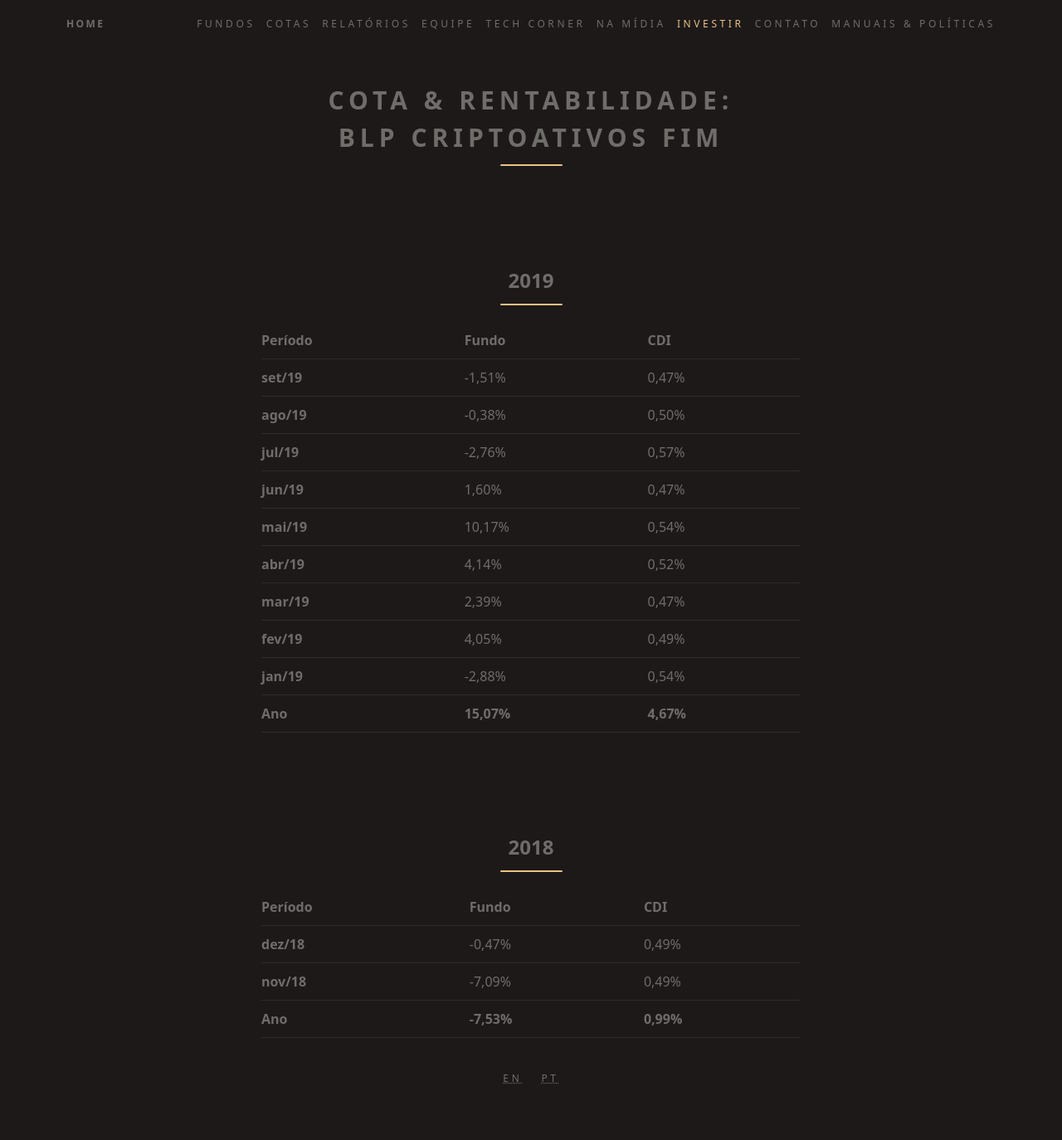
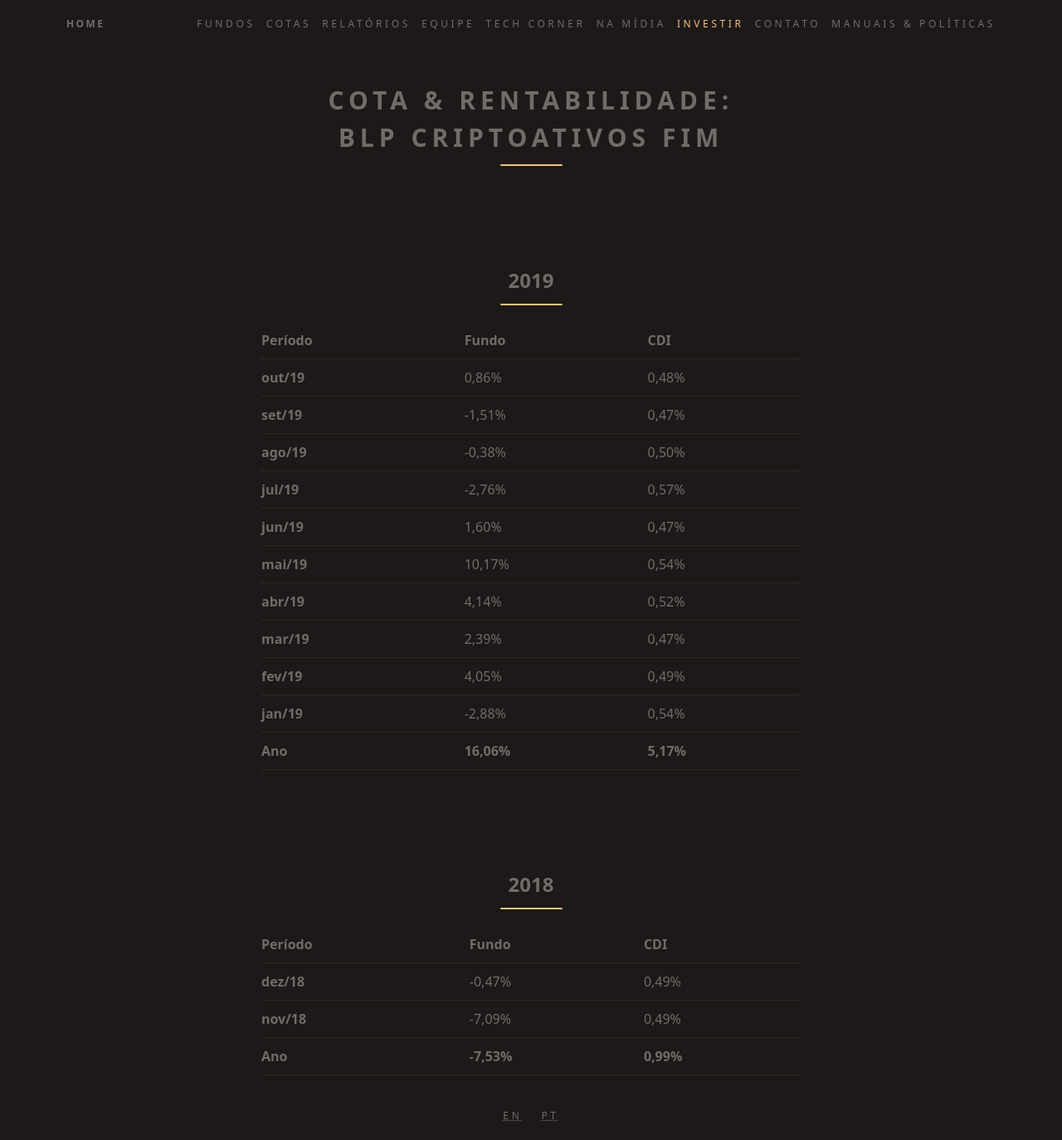
Before and after one commit to ateliedetemas/blpcrypto, a Jekyll site: the page built from _pages/rentabilidade/ativos-fim.md, in a window 1280 px wide. Shown: the whole page at 83% size. Built offline with Jekyll 4.4.1, drawn with Linux system fonts in a browser that asks for light colours; before the commit the page ends 1329 px from its top, so only the background shows below that.

Commit message:
Update ativos-fim.md

```diff
--- a/_pages/rentabilidade/ativos-fim.md
+++ b/_pages/rentabilidade/ativos-fim.md
@@ -9,6 +9,7 @@ permalink: "/rentabilidade/ativos-fim/"
 
 Período | Fundo | CDI
 ---|---|---
+**out/19** | 0,86% | 0,48%
 **set/19** | -1,51% | 0,47%
 **ago/19** | -0,38% | 0,50%
 **jul/19** | -2,76% | 0,57%
@@ -18,7 +19,7 @@ Período | Fundo | CDI
 **mar/19** | 2,39% | 0,47%
 **fev/19** | 4,05% | 0,49%
 **jan/19** | -2,88% | 0,54%
-**Ano**  | **15,07%** | **4,67%**
+**Ano**  | **16,06%** | **5,17%**
 
 ## 2018
 
```
